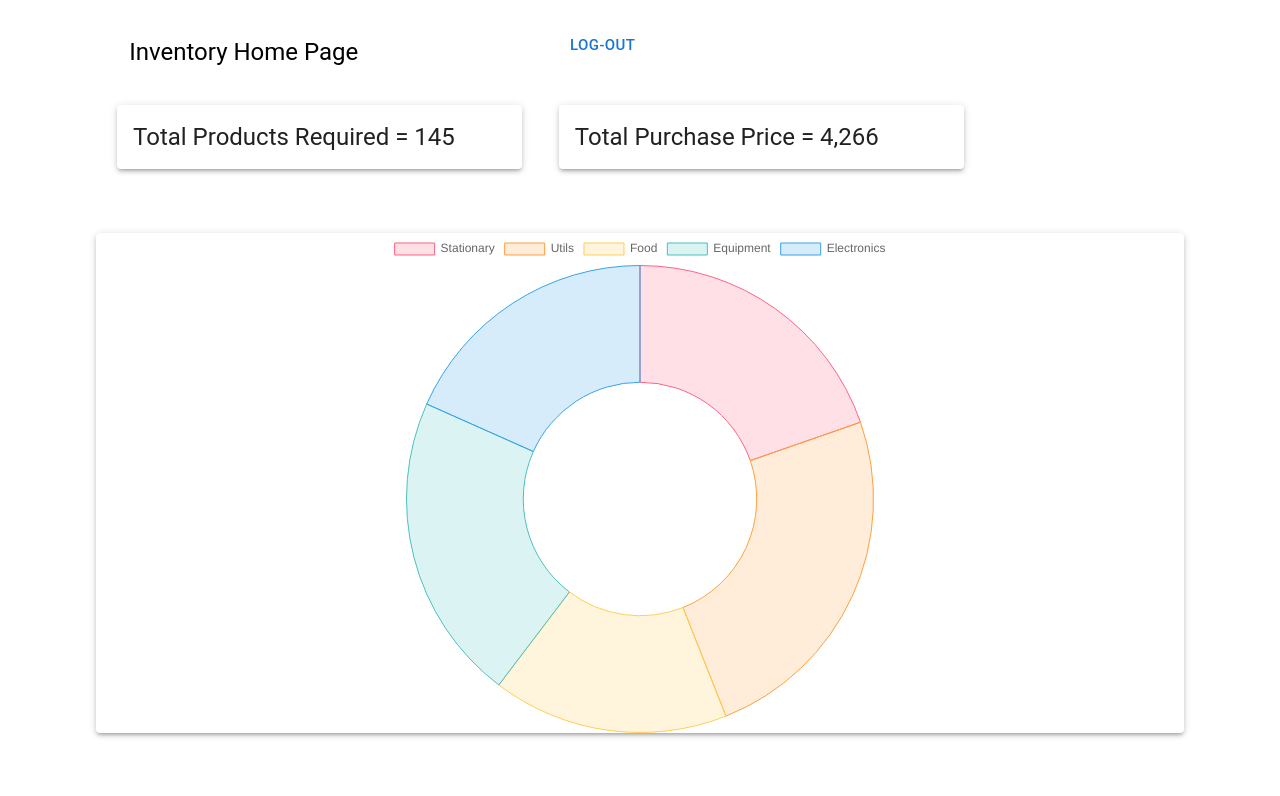
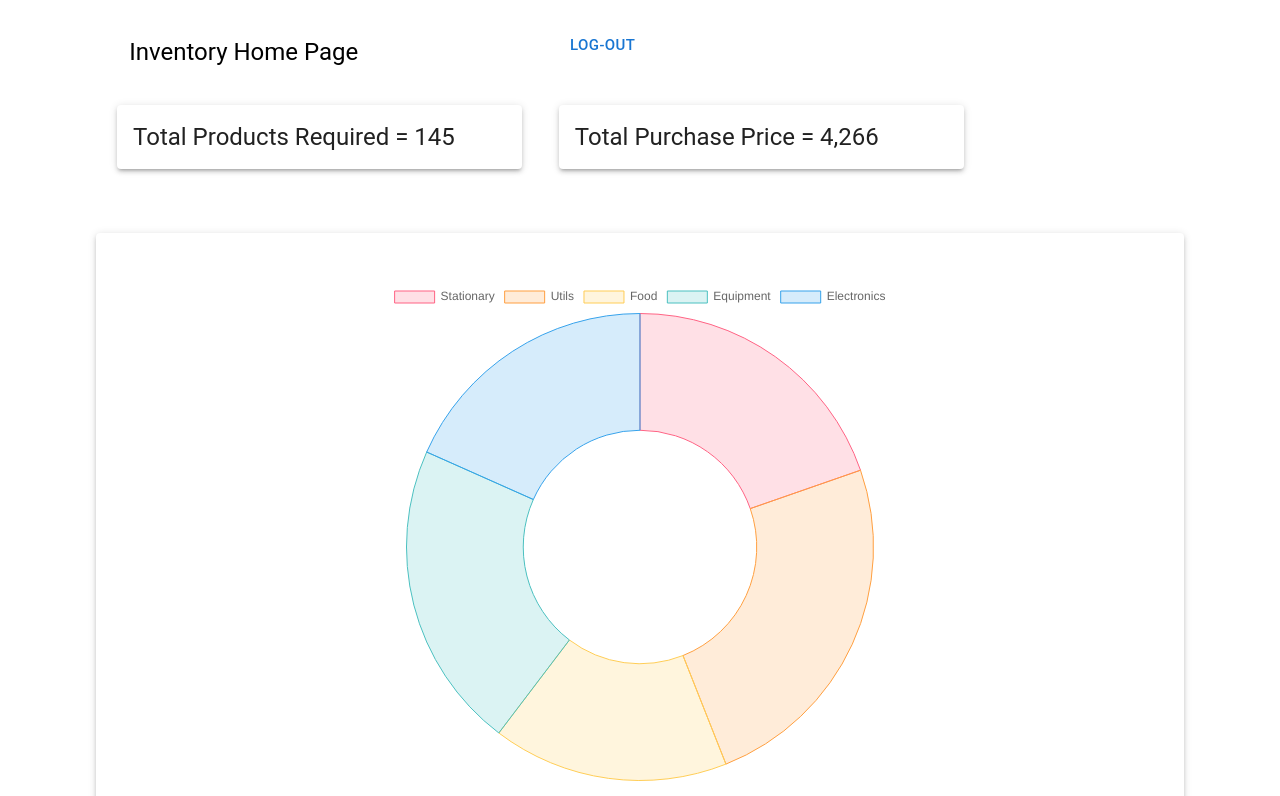
Before and after one commit to ujjwal-optym/frontend, a Next.js app: page / in a window 1280 px wide. Shown: the top 796 px of the page. Built offline with nearby package versions, Linux system fonts and the light colour scheme; sample sign-in values are in the browser's storage.

Commit message:
final commit

```diff
--- a/components/MyChart.tsx
+++ b/components/MyChart.tsx
@@ -9,8 +9,7 @@ type propsType = {
 }
 
 const MyChart  = ( { data } : propsType) => {
-    // console.log(data)
-    const data2 : any = {
+    const chartData : any = {
         labels: ['Stationary', 'Utils', 'Food', 'Equipment', 'Electronics'],
         datasets: [{
         label: 'dataset',
@@ -40,9 +39,9 @@ const MyChart  = ( { data } : propsType) => {
 
     return (
         <div style={{margin: '4rem'}}>
-            <Paper elevation={3}>
+            <Paper elevation={3} style= {{padding: '3rem'}}>
             <Doughnut
-                data={data2}
+                data={chartData}
                 height="500px"
                 width= "500px"
                 options={{maintainAspectRatio: false}}
```
